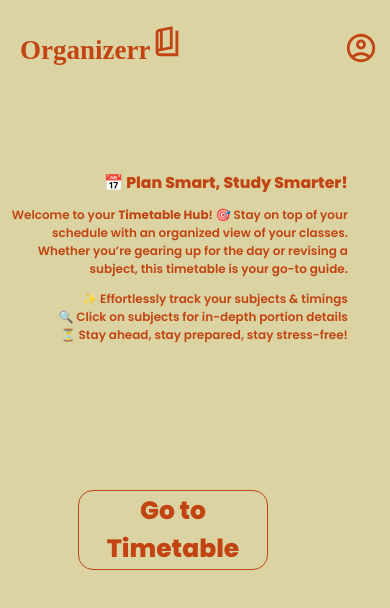
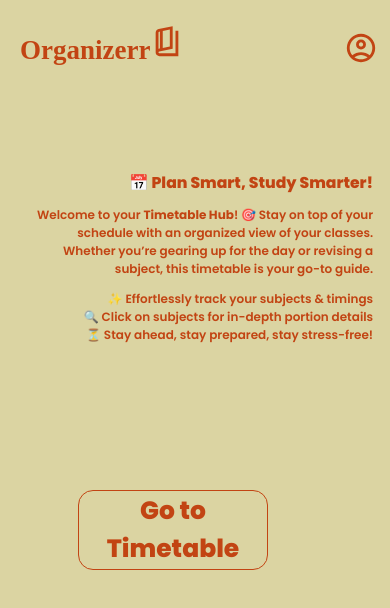
Before and after one commit to AbhaiSankarPR/Timetable-React, a React (Vite) app: page / in a window 390 px wide. Shown: the top 608 px of the page. Built offline with nearby package versions, Linux system fonts and the light colour scheme; a web font is replaced by a local one.

Commit message:
Update App.css

```diff
--- a/src/App.css
+++ b/src/App.css
@@ -35,7 +35,7 @@
  @media screen  and (max-width: 400px) {
    .timetable-intro {
      font-size: 12px;
-     right: 5vh;
+     right: 2vh;
      top: 19vh;
      width: 90%;
    }
```
